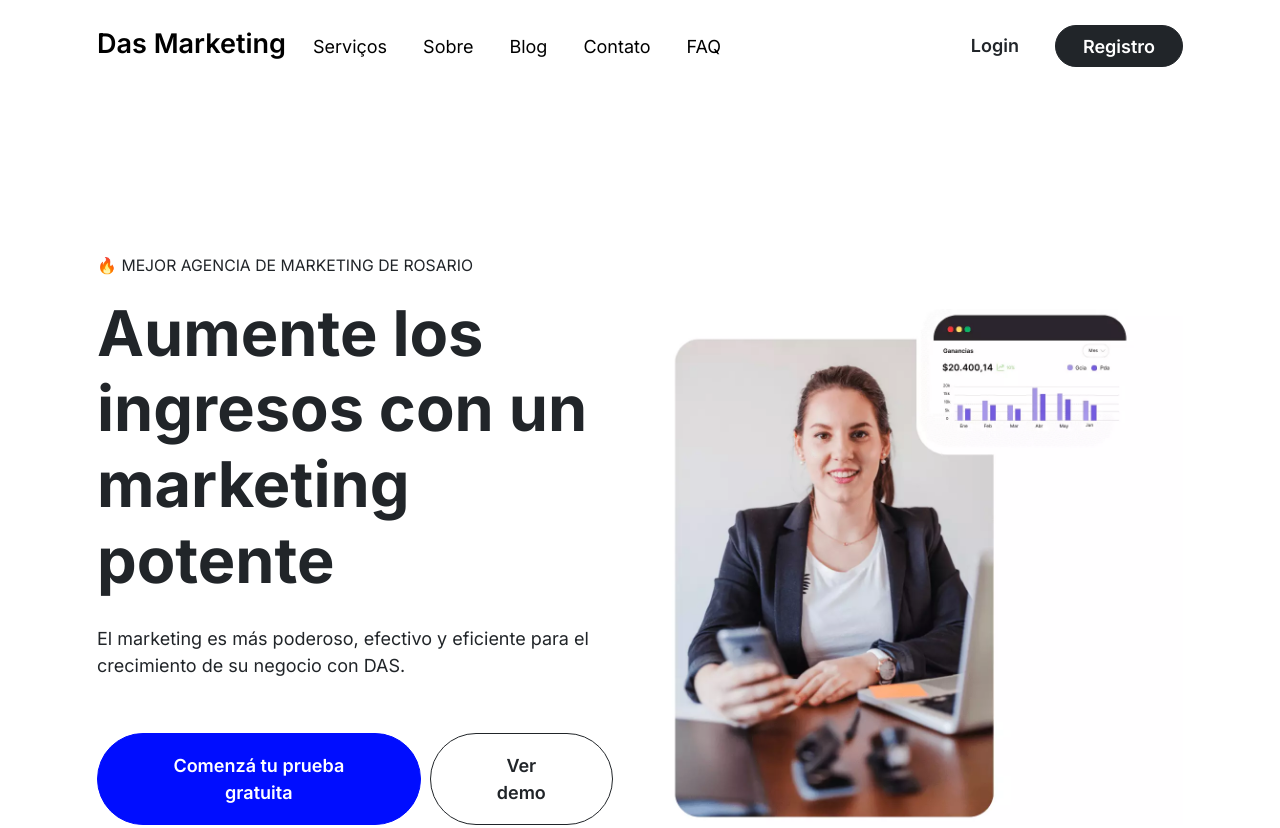
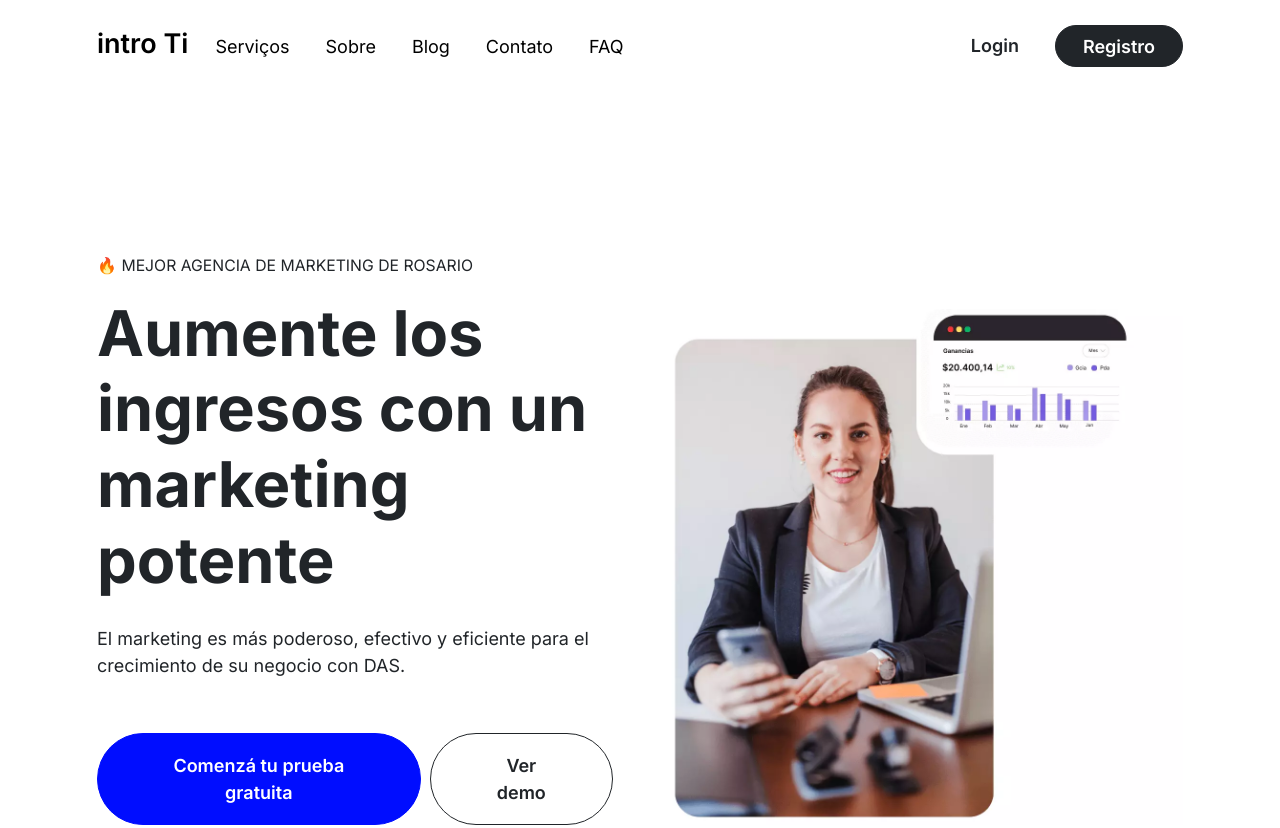
Before and after one commit to directorsilvaa/introti, a plain HTML site: page index.html in a window 1280 px wide. Shown: the top 828 px of the page. Drawn offline with nearby package versions, Linux system fonts and the light colour scheme.

Commit message:
atulizar 2

```diff
--- a/index.html
+++ b/index.html
@@ -9,7 +9,7 @@
     <meta name="description" content="Mejor agencia de marketing de Rosario.">
     <link rel="canonical" href="https://das-marketing.netlify.app/">
     <meta property="og:type" content="website">
-    <meta property="og:title" content="DAS marketing - Agencia de marketing digital">
+    <meta property="og:title" content="intro Ti - Agencia de marketing digital">
     <meta property="og:description" content="Mejor agencia de marketing de Rosario">
     <meta property="og:image" content="https://das-marketing.netlify.app//assets/img/logo.png">
     <meta property="og:url" content="https://das-marketing.netlify.app/">
@@ -36,7 +36,7 @@
         <nav class="navbar navbar-expand-lg py-3">
             <div class="container px-4">
                 <a href="/" class="navbar-brand fw-semibold fs-4">
-                    <span class="d-inline-block align-text-bottom">Das Marketing
+                    <span class="d-inline-block align-text-bottom">intro Ti
                     </span>
                 </a>
                 <button id="menu" class="navbar-toggler border-0 focus-ring focus-ring-light" type="button"
@@ -458,7 +458,7 @@
         <div class="container px-4 py-5">
             <div class="row" data-bs-theme="dark">
                 <div class="col-md-5 mb-3">
-                    <h4 class="fw-bold">Das Marketing</h4>
+                    <h4 class="fw-bold">intro Ti</h4>
                     <p class="text-body-secondary small">🔥 Mejor agencia de marketing de Rosario</p>
                     <p class="fs-5 mt-4">
                         <a href="https://facebook.com/emicastor.dev"
@@ -533,7 +533,7 @@
             <hr class="my-5">
             <div class="d-flex flex-column flex-md-row justify-content-between">
                 <div class="mb-3 mb-md-0">
-                    &#169 <span id="year"></span>, DAS Marketing
+                    &#169 <span id="year"></span>, intro Ti
                 </div>
                 <div>
                     <ul class="nav gap-3 gap-md-5">
```
